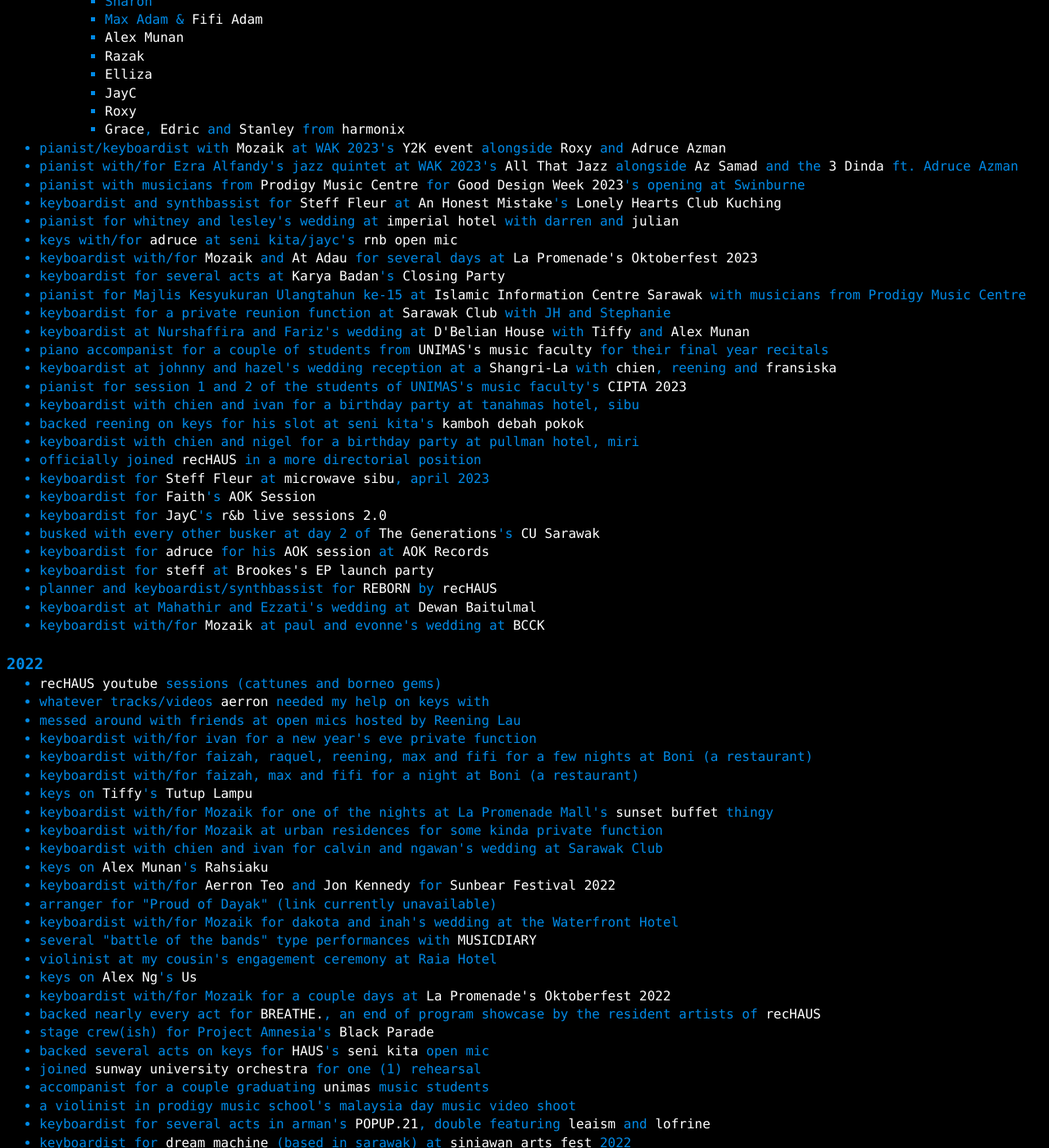
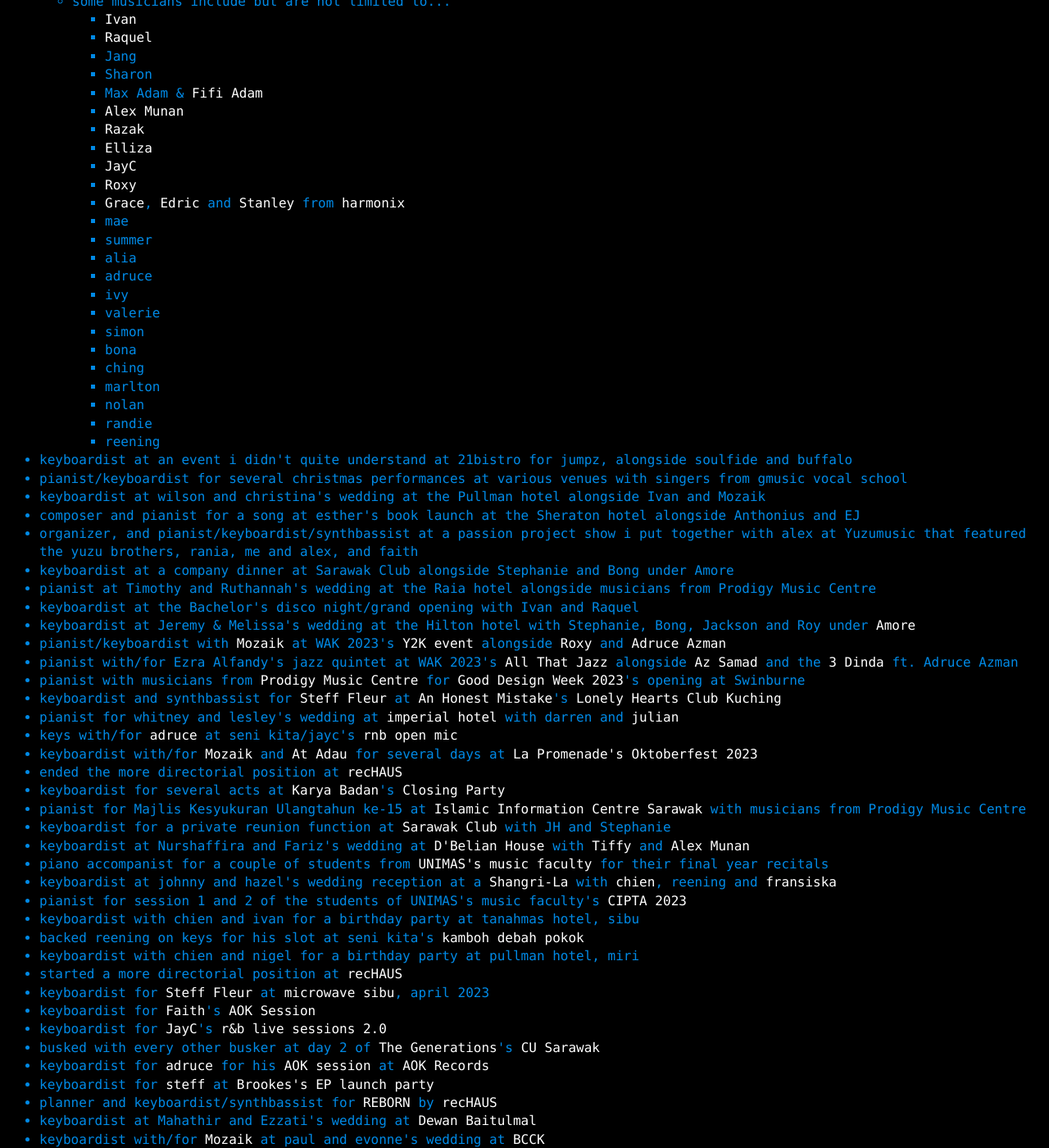
Before and after one commit to a-erfan-aa/a-erfan-aa.github.io, a Jekyll site: the page built from things-i-make/music-comprehensive.html, in a window 1280 px wide and 1400 px high, scrolled down 1137 px. Shown: the whole window at 82% size. Built offline with Jekyll 4.4.1, drawn with Linux system fonts in a browser that asks for light colours; some of the changed text lies outside the part shown.

Commit message:
Add many updates to music-comprehensive.html (without links)
Also update lastChanged

```diff
--- a/things-i-make/music-comprehensive.html
+++ b/things-i-make/music-comprehensive.html
@@ -102,6 +102,10 @@
 						<li>ikki</li>
 						<li>boni</li>
 						<li>the bachelor</li>
+						<li>boey</li>
+						<li>borneo hotel</li>
+						<li>bvlganvilla</li>
+						<li>lidostar</li>
 					</ul>
 				</li>
 				<li>some musicians include but are not limited to...
@@ -117,10 +121,32 @@
 						<li><a href="https://www.instagram.com/jayc_panganiban/">JayC</a></li>
 						<li><a href="https://www.instagram.com/roxyixzy/">Roxy</a></li>
 						<li><a href="https://www.instagram.com/gracelimwj/">Grace</a>, <a href="https://www.instagram.com/edric_chang/">Edric</a> and <a href="https://www.instagram.com/stanleykai97s/">Stanley</a> from <a href="https://www.instagram.com/harmonix_et/">harmonix</a></li>
+						<li>mae</li>
+						<li>summer</li>
+						<li>alia</li>
+						<li>adruce</li>
+						<li>ivy</li>
+						<li>valerie</li>
+						<li>simon</li>
+						<li>bona</li>
+						<li>ching</li>
+						<li>marlton</li>
+						<li>nolan</li>
+						<li>randie</li>
+						<li>reening</li>
 					</ul>
 				</li>
 			</ul>
 		</li>
+		<li>keyboardist at an event i didn't quite understand at 21bistro for jumpz, alongside soulfide and buffalo</li>
+		<li>pianist/keyboardist for several christmas performances at various venues with singers from gmusic vocal school</li>
+		<li>keyboardist at wilson and christina's wedding at the Pullman hotel alongside Ivan and Mozaik</li>
+		<li>composer and pianist for a song at esther's book launch at the Sheraton hotel alongside Anthonius and EJ</li>
+		<li>organizer, and pianist/keyboardist/synthbassist at a passion project show i put together with alex at Yuzumusic that featured the yuzu brothers, rania, me and alex, and faith</li>
+		<li>keyboardist at a company dinner at Sarawak Club alongside Stephanie and Bong under Amore</li>
+		<li>pianist at Timothy and Ruthannah's wedding at the Raia hotel alongside musicians from Prodigy Music Centre</li>
+		<li>keyboardist at the Bachelor's disco night/grand opening with Ivan and Raquel</li>
+		<li>keyboardist at Jeremy & Melissa's wedding at the Hilton hotel with Stephanie, Bong, Jackson and Roy under <a href="https://www.instagram.com/amoreliveband/">Amore</a></li>
 		<li>pianist/keyboardist with <a href="https://www.instagram.com/soundofmozaik/">Mozaik</a> at WAK 2023's <a href="https://www.instagram.com/p/Cy-X8KDv6am/">Y2K event</a> alongside <a href="https://www.instagram.com/roxyixzy/">Roxy</a> and <a href="https://www.instagram.com/adruceazman/">Adruce Azman</a></li>
 		<li>pianist with/for Ezra Alfandy's jazz quintet at WAK 2023's <a href="https://www.instagram.com/p/Cy2QSWwvOc7/">All That Jazz</a> alongside <a href="http://www.azsamad.com/">Az Samad</a> and the <a href="https://www.instagram.com/irama_3dinda/">3 Dinda</a> ft. Adruce Azman</li>
 		<li>pianist with musicians from <a href="https://www.facebook.com/p/Prodigy-Music-Centre-100063630607455/">Prodigy Music Centre</a> for <a href="https://swinburne.edu.my/events/good-design-week-2023/">Good Design Week 2023</a>'s opening at Swinburne</li>
@@ -128,6 +154,7 @@
 		<li>pianist for whitney and lesley's wedding at <a href="https://www.imperialhotelkuching.com.my/index1.html">imperial hotel</a> with darren and <a href="https://www.instagram.com/julianevan_amang_baga/">julian</a></li>
 		<li>keys with/for <a href="https://www.instagram.com/adruceazman/">adruce</a> at seni kita/jayc's <a href="https://www.instagram.com/p/CxPtzXdvNuq/">rnb open mic</a></li>
 		<li>keyboardist with/for <a href="https://www.instagram.com/soundofmozaik/">Mozaik</a> and <a href="https://www.instagram.com/atadauborneo/">At Adau</a> for several days at <a href="https://www.instagram.com/p/CxH5qqzhSmG/">La Promenade's Oktoberfest 2023</a></li>
+		<li>ended the more directorial position at <a href="https://www.rechaus.com/">recHAUS</a></li>
 		<li>keyboardist for several acts at <a href="https://www.instagram.com/karyabadan/">Karya Badan</a>'s <a href="https://www.instagram.com/p/Cw7rAj3vpjX/">Closing Party</a></li>
 		<li>pianist for Majlis Kesyukuran Ulangtahun ke-15 at <a href="https://www.sarawakiic.org.my/">Islamic Information Centre Sarawak</a> with musicians from Prodigy Music Centre</li>
 		<li>keyboardist for a private reunion function at <a href="https://sarawakclub.com/">Sarawak Club</a> with JH and Stephanie</li>
@@ -138,7 +165,7 @@
 		<li>keyboardist with chien and ivan for a birthday party at tanahmas hotel, sibu</li>
 		<li>backed reening on keys for his slot at seni kita's <a href="https://www.instagram.com/p/CseSLf3yo9H/">kamboh debah pokok</a></li>
 		<li>keyboardist with chien and <a href="https://www.instagram.com/nigelmaverick/"></a>nigel for a birthday party at pullman hotel, miri</li>
-		<li>officially joined <a href="https://www.rechaus.com/">recHAUS</a> in a more directorial position</li>
+		<li>started a more directorial position at <a href="https://www.rechaus.com/">recHAUS</a></li>
 		<li>keyboardist for <a href="https://www.instagram.com/fleursteff/">Steff Fleur</a> at <a href="https://www.instagram.com/microwavesibu/">microwave sibu</a>, april 2023</li>
 		<li>keyboardist for <a href="https://www.instagram.com/faithfiance/">Faith</a>'s <a href="https://www.youtube.com/watch?v=sRHWfFLwo30">AOK Session</a></li>
 		<li>keyboardist for <a href="https://www.instagram.com/jayc_panganiban/">JayC</a>'s <a href="https://www.instagram.com/p/Cp1Vz8kPIrY/">r&b live sessions 2.0</a></li>
```
Also changed, not shown: other parts of things-i-make/music-comprehensive.html (+1 -1 lines).
